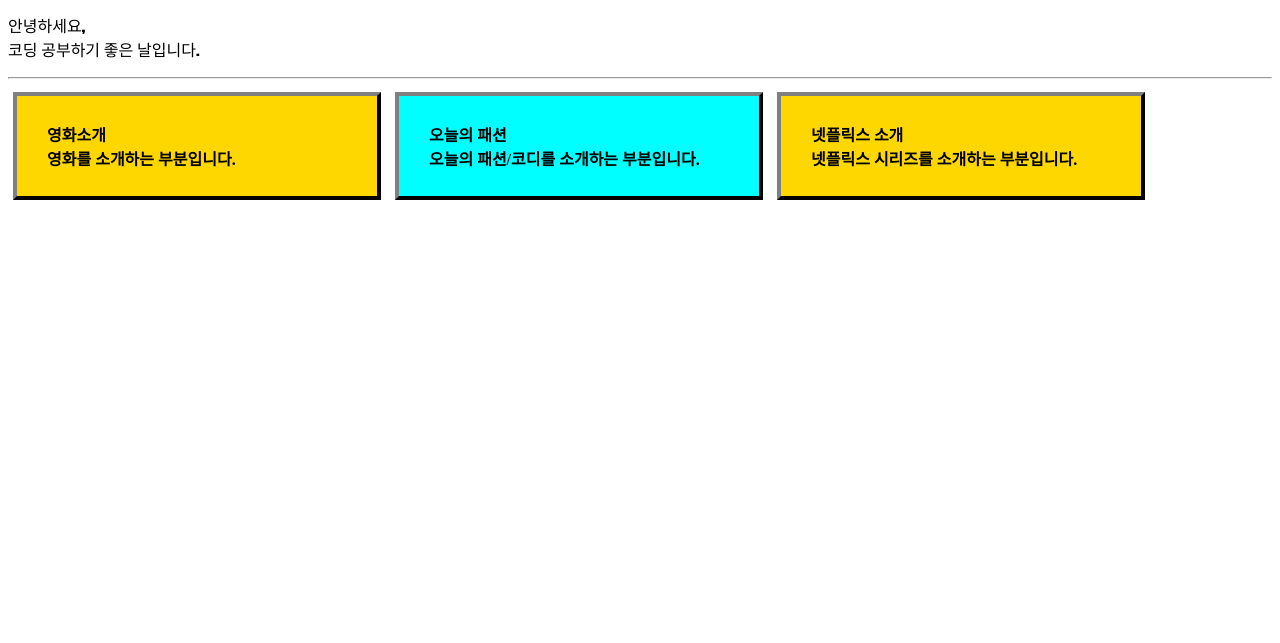
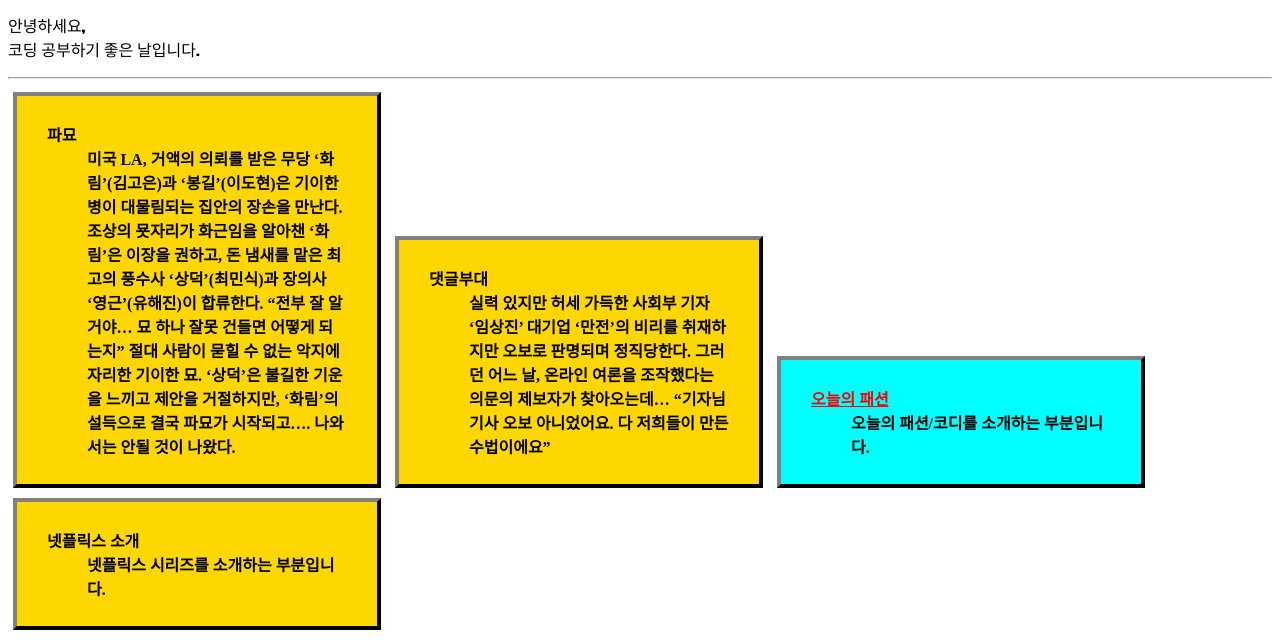
Before and after one commit to SuperNoobChallenge/WebStudy, a plain HTML site: page index.html in a window 1280 px wide. Shown: the part 171-814 px from the top of the page. Drawn offline with Linux system fonts and the light colour scheme.

Commit message:
style 수정3

```diff
--- a/index.html
+++ b/index.html
@@ -24,8 +24,12 @@
         p{
             font-family: Impact, Haettenschweiler, 'Arial Narrow Bold', sans-serif;
         }
-        dt{
+        dl{
             font-weight: bold;
+        }
+        dt#ootddt{
+            color: red;
+            text-decoration-line: underline;
         }
     </style>
 </head>
@@ -39,20 +43,41 @@
     <hr>
     <div class="contents">
         <dl>
-            <dt>영화소개</dt>
-            <dt>영화를 소개하는 부분입니다.</dt>
+            <dt>파묘</dt>
+            <dd>미국 LA, 거액의 의뢰를 받은 무당 ‘화림’(김고은)과 ‘봉길’(이도현)은
+                기이한 병이 대물림되는 집안의 장손을 만난다.
+                조상의 묫자리가 화근임을 알아챈 ‘화림’은 이장을 권하고,
+                돈 냄새를 맡은 최고의 풍수사 ‘상덕’(최민식)과 장의사 ‘영근’(유해진)이 합류한다.
+
+                “전부 잘 알 거야… 묘 하나 잘못 건들면 어떻게 되는지”
+
+                절대 사람이 묻힐 수 없는 악지에 자리한 기이한 묘.
+                ‘상덕’은 불길한 기운을 느끼고 제안을 거절하지만,
+                ‘화림’의 설득으로 결국 파묘가 시작되고….
+
+                나와서는 안될 것이 나왔다.</dd>
+        </dl>
+    </div>
+    <div class="contents">
+        <dl>
+            <dt>댓글부대</dt>
+            <dd>실력 있지만 허세 가득한 사회부 기자 ‘임상진’
+                대기업 ‘만전’의 비리를 취재하지만 오보로 판명되며 정직당한다.
+                그러던 어느 날, 온라인 여론을 조작했다는 의문의 제보자가 찾아오는데…
+
+                “기자님 기사 오보 아니었어요. 다 저희들이 만든 수법이에요”</dd>
         </dl>
     </div>
     <div id="ootd">
         <dl>
-            <dt>오늘의 패션</dt>
-            <dt>오늘의 패션/코디를 소개하는 부분입니다.</dt>
+            <dt id="ootddt">오늘의 패션</dt>
+            <dd>오늘의 패션/코디를 소개하는 부분입니다.</dd>
         </dl>
     </div>
     <div class="contents">
         <dl>
             <dt>넷플릭스 소개</dt>
-            <dt>넷플릭스 시리즈를 소개하는 부분입니다.</dt>
+            <dd>넷플릭스 시리즈를 소개하는 부분입니다.</dd>
         </dl>
     </div>
 </body>
```
